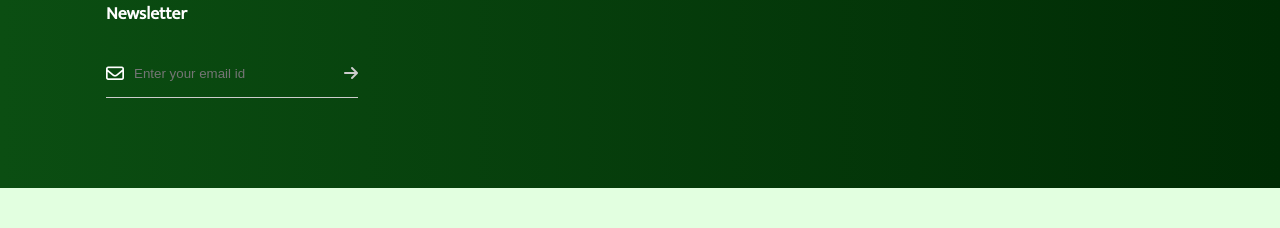
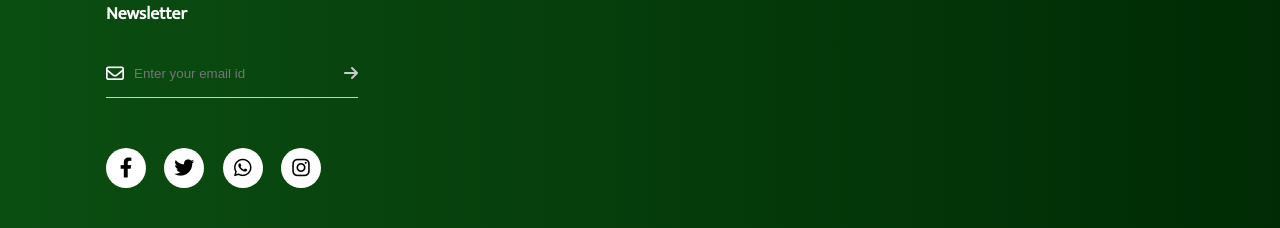
Before and after one commit to redMulla/blessing-way, a plain HTML site: page index.html in a window 1280 px wide. Shown: the part 2500-2728 px from the top of the page. Before the commit the page ends 2688 px from the top, so only its background shows below. Drawn offline with Linux system fonts and the light colour scheme.

Commit message:
finishing footer

```diff
--- a/index.html
+++ b/index.html
@@ -127,6 +127,12 @@
                     <input type="email" placeholder="Enter your email id" required>
                     <button type="submit"><i class="fa-solid fa-arrow-right send"></i></button>
                 </form>
+                <div class="social-icons">
+                    <i class="fa-brands fa-facebook-f icon"></i>
+                    <i class="fa-brands fa-twitter icon"></i>
+                    <i class="fa-brands fa-whatsapp icon"></i>
+                    <i class="fa-brands fa-instagram icon"></i>
+                </div>
             </div>
         </div>
     </footer>
--- a/style.css
+++ b/style.css
@@ -388,6 +388,18 @@ form button .send {
     color: #ccc;
 }
 
+.social-icons .icon {
+    width: 40px;
+    height: 40px;
+    border-radius: 50%;
+    text-align: center;
+    line-height: 40px;
+    font-size: 20px;
+    color: #000;
+    background: #fff;
+    margin-right: 15px;
+}
+
 @media (max-width: 1024px) {
     .site-logo {
         font-size: 1.2rem;
```
